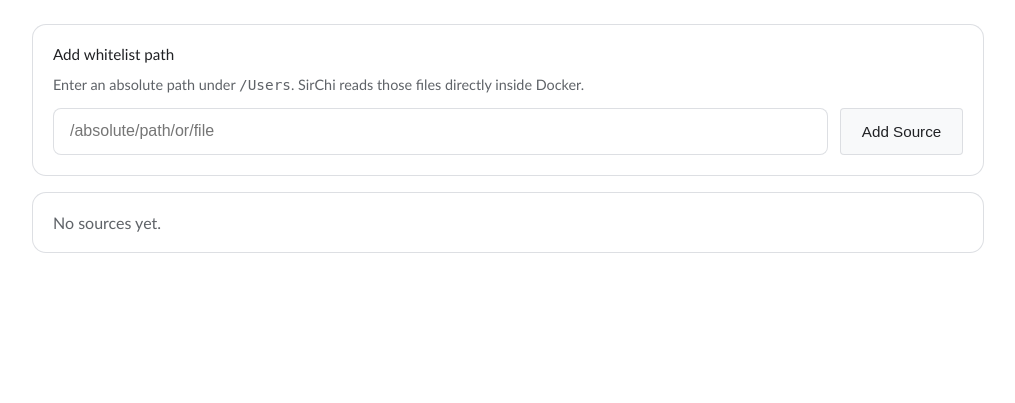
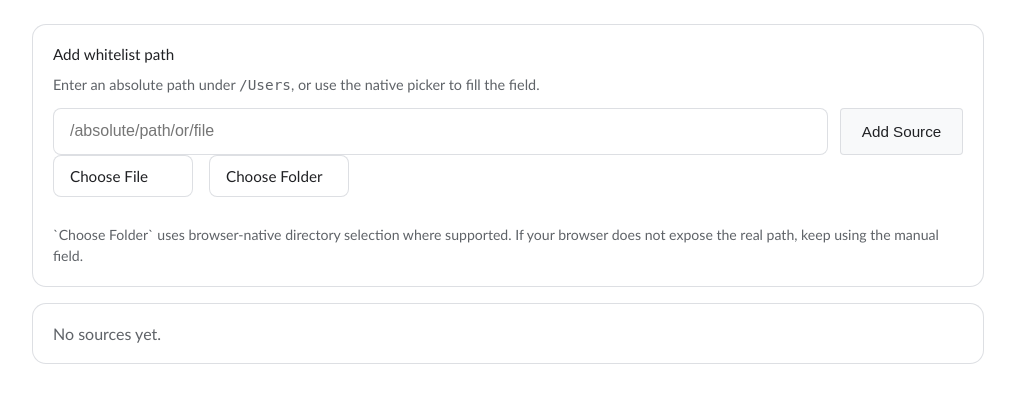
Before and after one commit to mohammedterryjack/search-engine, a FastAPI app: page /sources in a window 1280 px wide. Shown: the part 97-500 px from the top of the page, without its empty margins (132-1147 px from the left). Run offline with FastAPI, Linux system fonts and the light colour scheme; data that the repository does not hold is empty.

```diff
--- a/app/services/ingest.py
+++ b/app/services/ingest.py
@@ -17,9 +17,7 @@ SUPPORTED_EXTENSIONS = {
     ".pdf",
     ".png",
     ".pptx",
-    ".txt",
     ".xlsx",
-    ".xml",
 }
 
 
--- a/app/static/css/site.css
+++ b/app/static/css/site.css
@@ -361,6 +361,40 @@ mark {
   gap: 0.75rem;
 }
 
+.picker-row {
+  display: flex;
+  align-items: center;
+  gap: 1rem;
+  margin-bottom: 1rem;
+}
+
+.picker-button {
+  position: relative;
+  display: inline-flex;
+  align-items: center;
+  justify-content: center;
+  min-width: 140px;
+  padding: 0.7rem 1rem;
+  border: 1px solid var(--line);
+  border-radius: 8px;
+  background: rgba(255, 255, 255, 0.92);
+  color: var(--text);
+  cursor: pointer;
+}
+
+.native-picker {
+  position: absolute;
+  inset: 0;
+  opacity: 0;
+  cursor: pointer;
+}
+
+.picker-note {
+  color: var(--muted);
+  font-size: 0.88rem;
+  line-height: 1.45;
+}
+
 .source-input {
   flex: 1;
   border: 1px solid var(--line);
@@ -448,7 +482,8 @@ mark {
   .source-input-row,
   .source-header,
   .source-actions,
-  .search-form {
+  .search-form,
+  .picker-row {
     flex-direction: column;
   }
 
--- a/app/templates/sources.html
+++ b/app/templates/sources.html
@@ -11,7 +11,7 @@
     <form action="/sources" method="post" class="source-form">
       <label for="source_path">Add whitelist path</label>
       <div class="source-hint">
-        Enter an absolute path under <code>{{ allowed_source_root }}</code>. SirChi reads those files directly inside Docker.
+        Enter an absolute path under <code>{{ allowed_source_root }}</code>, or use the native picker to fill the field.
       </div>
       {% if error %}
       <div class="form-error">{{ error }}</div>
@@ -19,6 +19,19 @@
       <div class="source-input-row">
         <input id="source_path" name="source_path" type="text" class="source-input" placeholder="/absolute/path/or/file" value="{{ source_path }}" required>
         <button type="submit" class="primary-button">Add Source</button>
+      </div>
+      <div class="picker-row">
+        <label class="picker-button">
+          <span>Choose File</span>
+          <input id="source_file_picker" type="file" class="native-picker" data-target="source_path">
+        </label>
+        <label class="picker-button">
+          <span>Choose Folder</span>
+          <input id="source_folder_picker" type="file" class="native-picker" webkitdirectory directory multiple data-target="source_path">
+        </label>
+      </div>
+      <div class="picker-note">
+        `Choose Folder` uses browser-native directory selection where supported. If your browser does not expose the real path, keep using the manual field.
       </div>
     </form>
   </section>
@@ -75,4 +88,39 @@
   </section>
   {% endfor %}
 </main>
+<script>
+  (function () {
+    const filePicker = document.getElementById("source_file_picker");
+    const folderPicker = document.getElementById("source_folder_picker");
+    const target = document.getElementById("source_path");
+    if (!target) return;
+
+    function assignFromFileInput(input, isFolder) {
+      if (!input || !input.files || !input.files.length) return;
+      const first = input.files[0];
+      const webkitPath = first.webkitRelativePath || "";
+      if (isFolder && webkitPath) {
+        const firstSegment = webkitPath.split("/")[0];
+        if (first.path) {
+          target.value = first.path.slice(0, first.path.lastIndexOf("/" + firstSegment) + firstSegment.length + 1);
+          return;
+        }
+      }
+      if (first.path) {
+        target.value = first.path;
+      }
+    }
+
+    if (filePicker) {
+      filePicker.addEventListener("change", function () {
+        assignFromFileInput(filePicker, false);
+      });
+    }
+    if (folderPicker) {
+      folderPicker.addEventListener("change", function () {
+        assignFromFileInput(folderPicker, true);
+      });
+    }
+  })();
+</script>
 {% endblock %}
```
Also changed, not shown: 1 other file.
